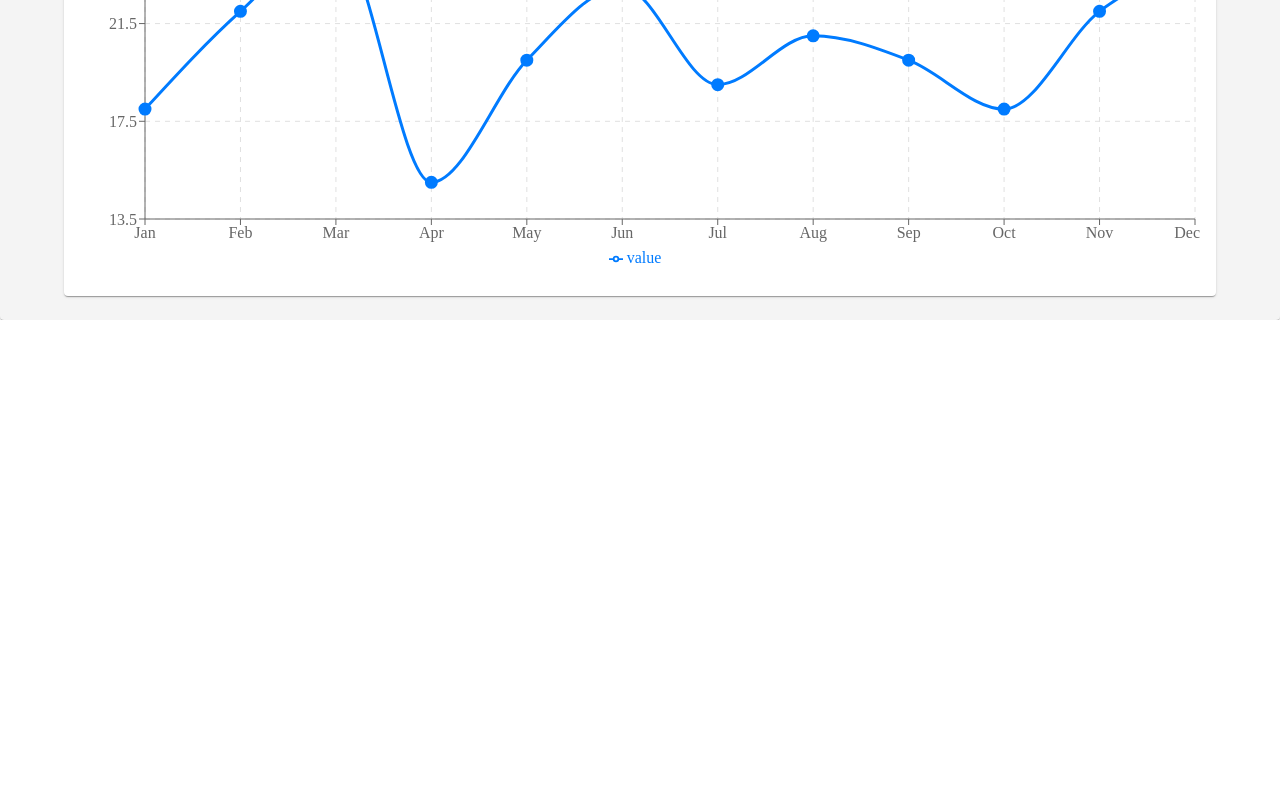
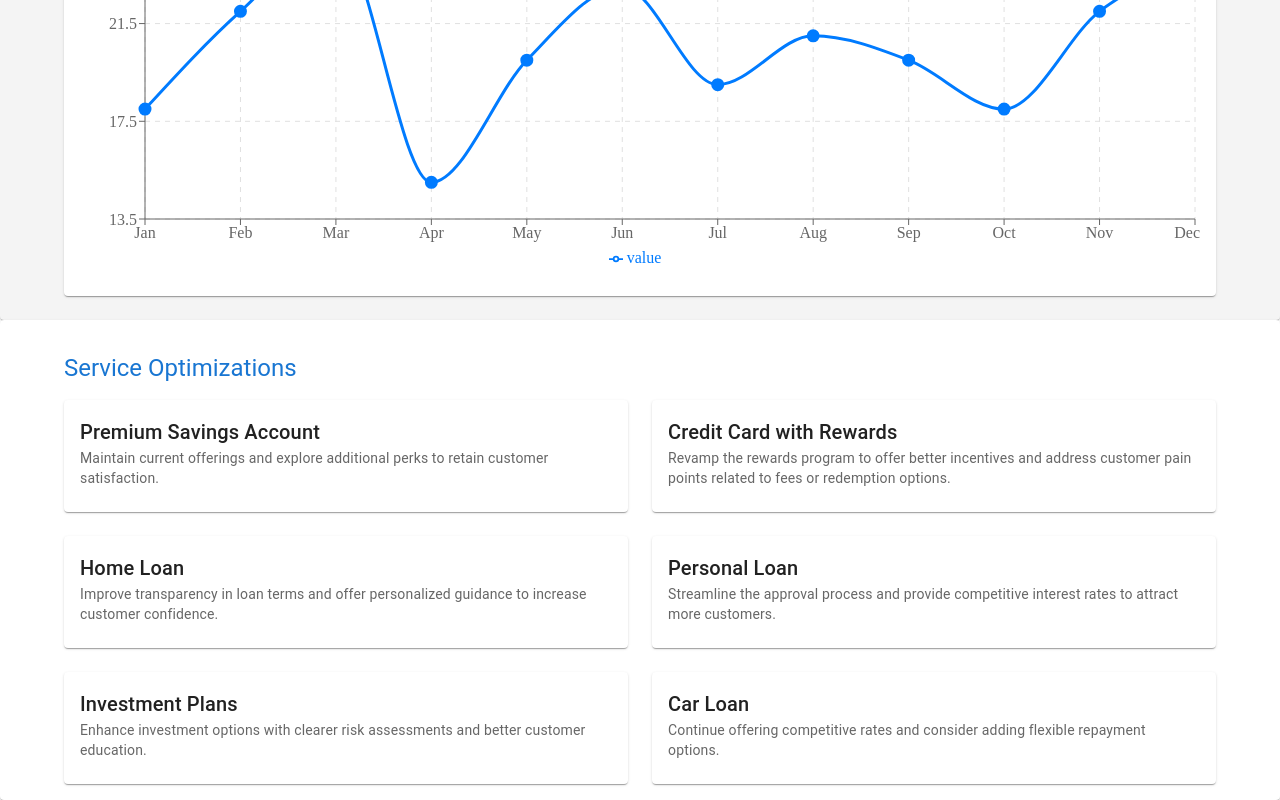
Before and after one commit to NiketBahety/TechnologyHackathonUI, a React (Create React App) app: page /customer/1 in a window 1280 px wide. Shown: the part 1774-2574 px from the top of the page. Before the commit the page ends 2094 px from the top, so only its background shows below. Built offline with nearby package versions, Linux system fonts and the light colour scheme.

Commit message:
ServiceOptimization Added

```diff
--- a/src/components/CustomerInsights.jsx
+++ b/src/components/CustomerInsights.jsx
@@ -3,6 +3,7 @@ import CustomerInfo from "./CustomerInfo";
 import RecommendedServices from "./RecommendedServices";
 import SentimentAnalysis from "./SentimentAnalysis";
 import TransactionInsights from "./TransactionInsights";
+import ImprovementAnalysis from "./ServiceOptimization";
 import { Grid2, Paper } from "@mui/material";
 
 const CustomerInsights = () => {
@@ -121,6 +122,23 @@ const CustomerInsights = () => {
     ],
   };
 
+  const servicesImprovementData = {
+    overallImprovement: "Focus on enhancing customer experience with the Credit Card with Rewards and refining Investment Plans for better returns and transparency.",
+    productRecommendations: [
+      { name: "Premium Savings Account", improvement: "Maintain current offerings and explore additional perks to retain customer satisfaction." },
+      { name: "Credit Card with Rewards", improvement: "Revamp the rewards program to offer better incentives and address customer pain points related to fees or redemption options." },
+      { name: "Home Loan", improvement: "Improve transparency in loan terms and offer personalized guidance to increase customer confidence." },
+      { name: "Personal Loan", improvement: "Streamline the approval process and provide competitive interest rates to attract more customers." },
+      { name: "Investment Plans", improvement: "Enhance investment options with clearer risk assessments and better customer education." },
+      { name: "Car Loan", improvement: "Continue offering competitive rates and consider adding flexible repayment options." },
+    ],
+    insights: `
+    Overall, the focus should be on improving customer experience with the Credit Card with Rewards and refining Investment Plans.
+    The Premium Savings Account and Car Loan are well-received, so maintaining their current benefits is crucial.
+    Enhancing transparency in loan products and streamlining application processes can further boost customer satisfaction.
+    `,
+  };
+
   const [customerData, setCustomerData] = useState(dummyData);
   const [productRecommendations, setProductRecommendations] = useState(
     dummyData.recommendedServices
@@ -151,6 +169,9 @@ const CustomerInsights = () => {
       <Paper sx={{ backgroundColor: "#f4f4f4", padding: 3 }}>
         <TransactionInsights transactionInsights={transactionInsights} />
       </Paper>
+      <Paper sx={{ backgroundColor: "#ffffff", padding: 2 }}>
+        <ImprovementAnalysis improvements={servicesImprovementData} />
+      </Paper>
     </Grid2>
   );
 };
--- /dev/null
+++ b/src/components/ServiceOptimization.jsx
@@ -0,0 +1,30 @@
+import React from "react";
+import { Typography, Card, CardContent, Container } from "@mui/material";
+import {Grid2} from "@mui/material"; // Import Grid2 instead of Grid
+
+const ImprovementAnalysis = ({ improvements }) => {
+  return (
+    <Container>
+      <Typography variant="h5" color="primary" sx={{ my: 2 }}>
+        Service Optimizations
+      </Typography>
+
+      <Grid2 container spacing={3}>
+        {improvements.productRecommendations.map((product, index) => (
+          <Grid2 item size={{ xs: 12, sm: 6 }} key={index}>
+            <Card>
+              <CardContent>
+                <Typography variant="h6">{product.name}</Typography>
+                <Typography variant="body2" color="textSecondary">
+                  {product.improvement}
+                </Typography>
+              </CardContent>
+            </Card>
+          </Grid2>
+        ))}
+      </Grid2>
+    </Container>
+  );
+};
+
+export default ImprovementAnalysis;
```
